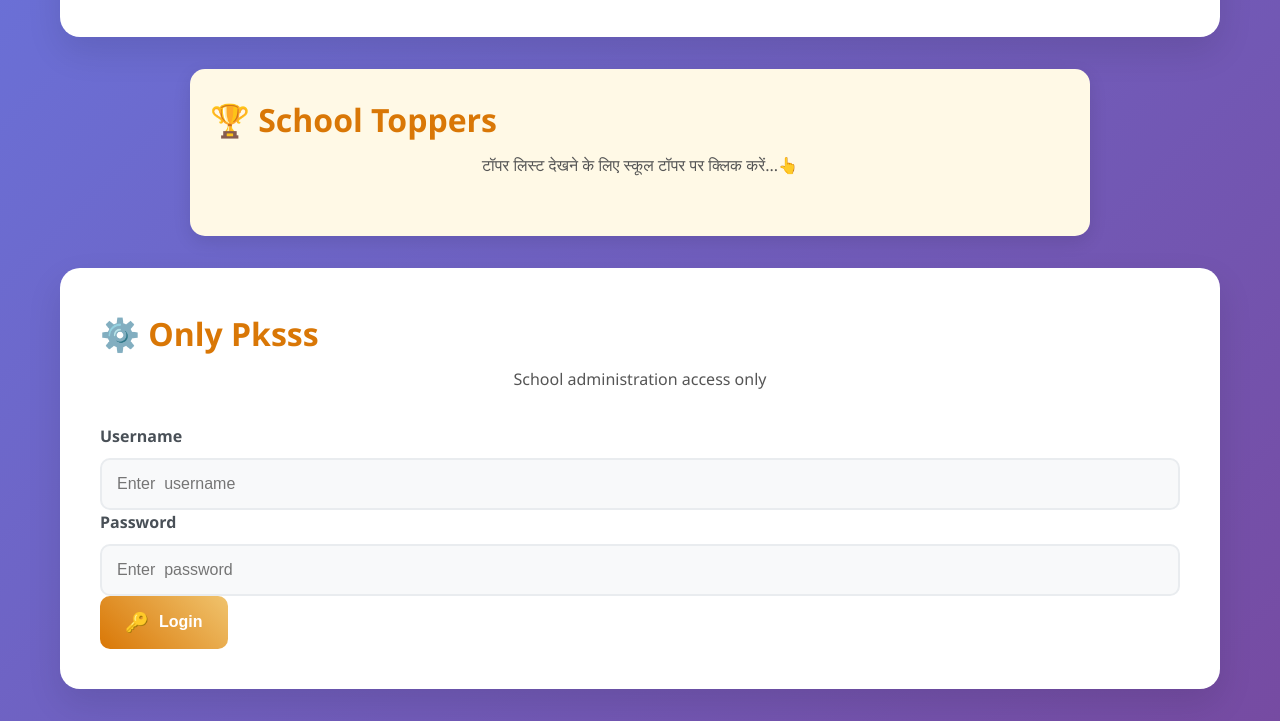
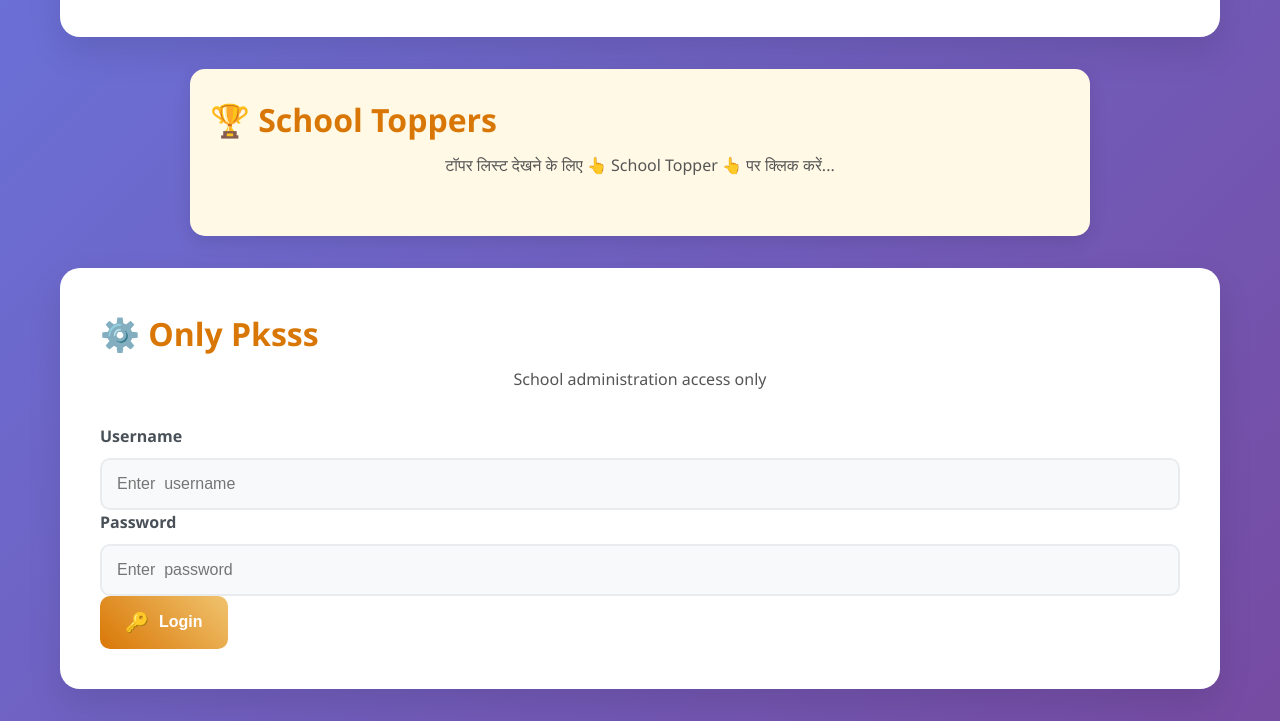
Before and after one commit to mmpublicschool/M.-M-public-school-mundeshwari., a plain HTML site: page index.html in a window 1280 px wide. Shown: the part 787-1508 px from the top of the page. Drawn offline with nearby package versions, Linux system fonts and the light colour scheme; no server answers.

Commit message:
index.html

```diff
--- a/index.html
+++ b/index.html
@@ -101,7 +101,7 @@
         <section class="topper-section">
             <div class="section-header">
                 <h2 onclick="toggleTopperList()" style="cursor: pointer;">🏆 School Toppers</h2>
-                <p> टॉपर लिस्ट देखने के लिए स्कूल टॉपर पर क्लिक करें...👆</p>
+                <p> टॉपर लिस्ट देखने के लिए 👆 School Topper 👆 पर क्लिक करें...</p>
             </div>
             <div class="topper-list-container" id="topperListContainer" style="display: none;">
                 <div class="topper-stats">
```
